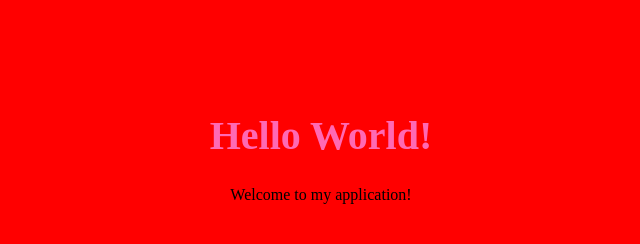
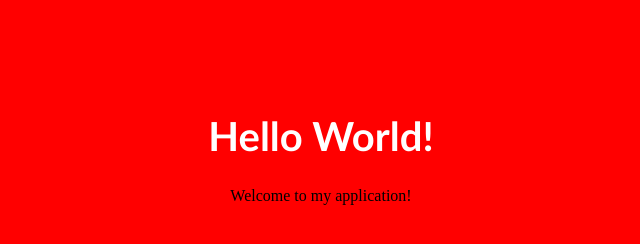
Before and after one commit to nomvulankambule/DevOpswebapp, a plain HTML site: page index.html in a window 1280 px wide. Shown: the whole page, without its empty margins (319-959 px from the left). Drawn offline with Linux system fonts and the light colour scheme.

Commit message:
chenges in life

```diff
--- a/style.css
+++ b/style.css
@@ -9,6 +9,6 @@ body{
 
     h1{
         font-size: 40px;
-        color: hotpink;
-
+        color: white;
+        font-family: 'Gill Sans', 'Gill Sans MT', Calibri, 'Trebuchet MS', sans-serif;
     }
```
